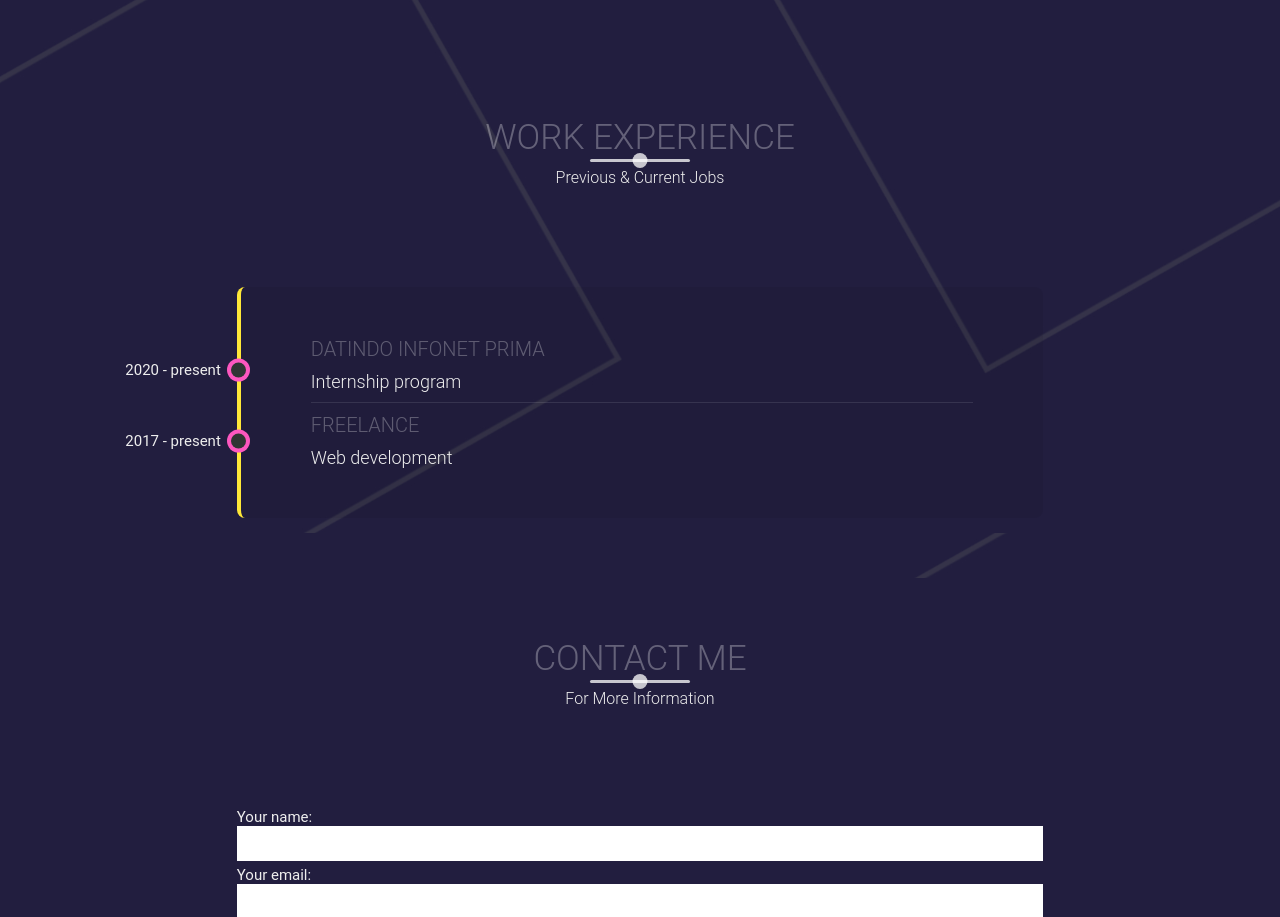
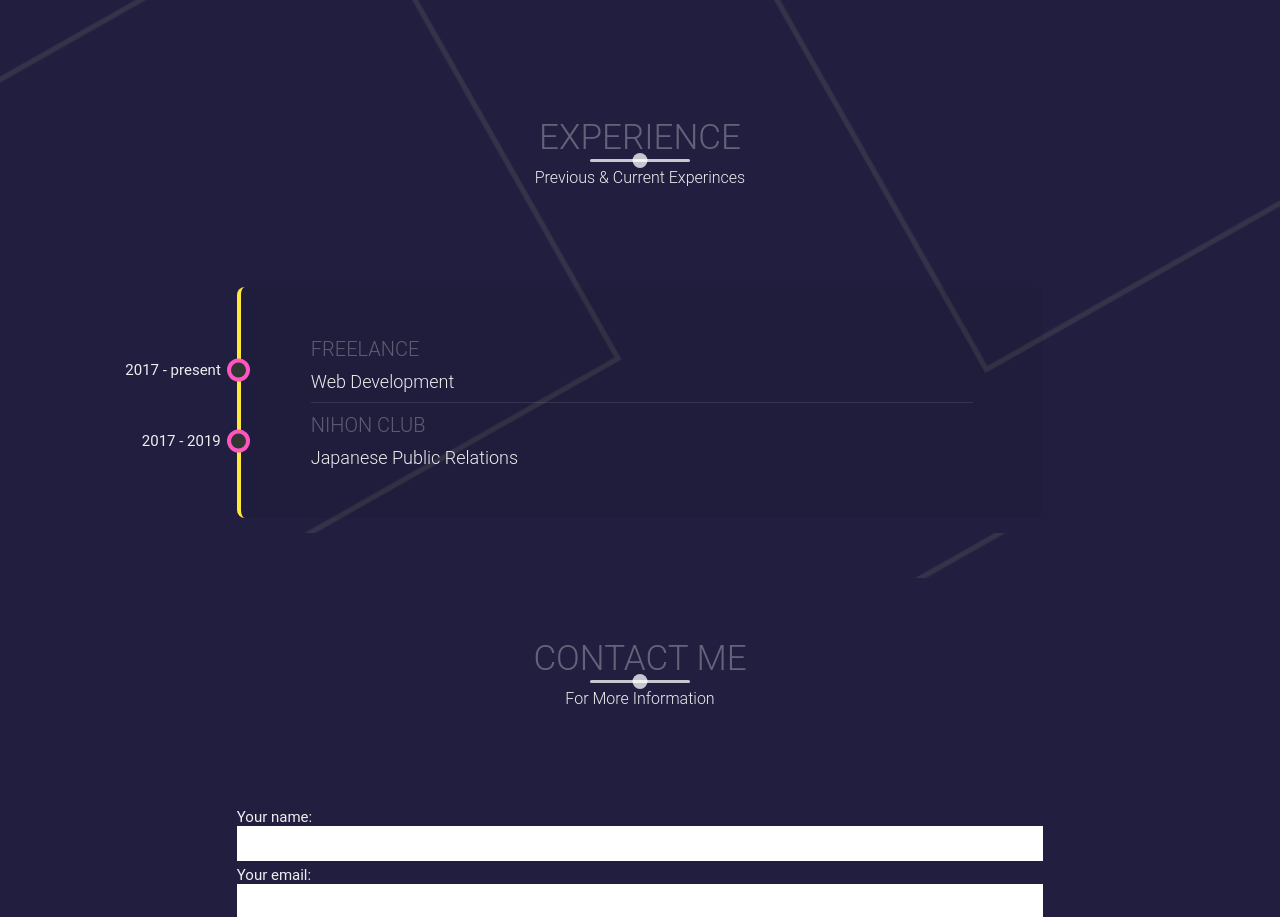
Before and after one commit to 13ihsan92/13ihsan92.github.io, a plain HTML site: page index.html in a window 1280 px wide. Shown: the part 2667-3584 px from the top of the page. Drawn offline with nearby package versions, Linux system fonts and the light colour scheme.

Commit message:
updating experience

```diff
--- a/index.html
+++ b/index.html
@@ -168,21 +168,21 @@
 		<div class="container">
 			<div class="section-heading">
 				<h1>
-					Work Experience
+					Experience
 				</h1>
 				<h6>
-					Previous & Current Jobs
+					Previous & Current Experinces
 				</h6>
 			</div>
 			<div class="timeline" data-aos="fade-down" data-aos-delay="600">
 				<ul>
-					<li class="date" data-date="2020 - present">
-						<h1>Datindo Infonet Prima</h1>
-						<p>Internship program</p>
-					</li>
 					<li class="date" data-date="2017 - present">
 						<h1>Freelance</h1>
-						<p>Web development</p>
+						<p>Web Development</p>
+					</li>
+					<li class="date" data-date="2017 - 2019">
+						<h1>Nihon Club</h1>
+						<p>Japanese Public Relations</p>
 					</li>
 				</ul>
 			</div>
```
